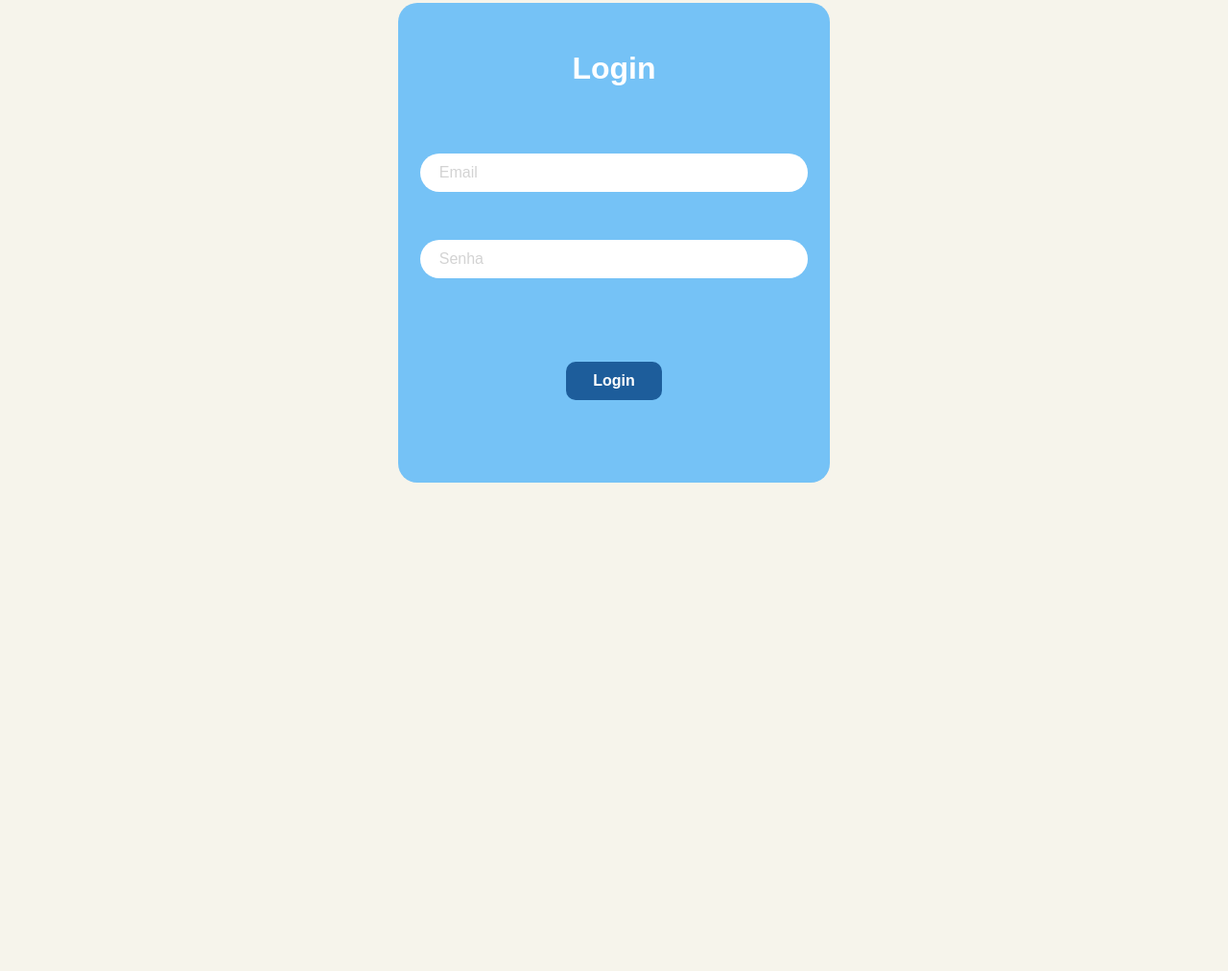
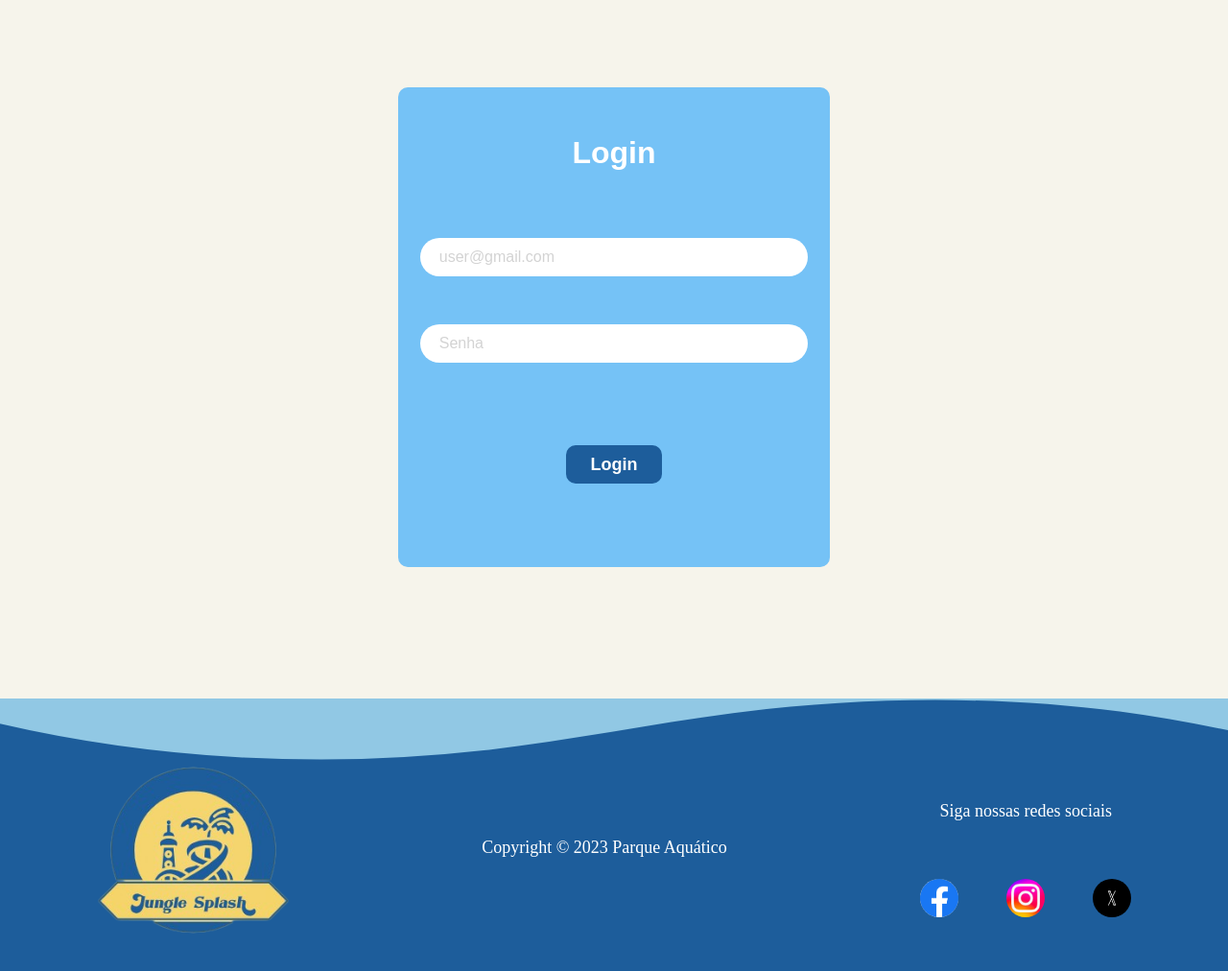
Before and after one commit to Gabriela-Ctrl/Parque_Aquatico, a plain HTML site: page login.html in a window 1280 px wide. Shown: the part 172-1184 px from the top of the page at 96% size. Before the commit the page ends 800 px from the top, so only its background shows below. Drawn offline with Linux system fonts and the light colour scheme.

Commit message:
tela de login

```diff
--- a/login.html
+++ b/login.html
@@ -36,10 +36,10 @@
 
                 <!-- Email -->
 
-                <input type="email" placeholder="Email">
+                <input type="email" placeholder="user@gmail.com" required>
 
                 <!-- Senha -->
-                <input type="password" placeholder="Senha">
+                <input type="password" placeholder="Senha" required minlength="8" maxlength="15">
 
             </section>
 
@@ -52,6 +52,40 @@
 
     <footer>
 
+
+        <div class="logo">
+        <img src="Assets/Logo.png" alt="logo">
+        </div>
+
+
+        <div>
+            <p>Copyright &copy; 2023 Parque Aquático</p>
+        </div>
+
+
+        <div class="sociais">
+
+            <p>Siga nossas redes sociais</p>
+
+            <div class="redes">
+
+                <a href="https://www.facebook.com/facebook/?locale=pt_BR"><img src="Assets/Background/facebook.png" alt=""></a>
+
+                <a href="https://www.Instagram.com/"><img src="Assets/Background/instagram.jpg" alt=""></a>
+
+                <a href="https://www.Twitter.com/"><img src="Assets/Background/twitter.png" alt=""></a>
+
+            </div>
+
+        </div>
+
+
+        <div class="custom-shape-divider-top-1688056474">
+            <svg data-name="Layer 1" xmlns="http://www.w3.org/2000/svg" viewBox="0 0 1200 120" preserveAspectRatio="none">
+                <path d="M321.39,56.44c58-10.79,114.16-30.13,172-41.86,82.39-16.72,168.19-17.73,250.45-.39C823.78,31,906.67,72,985.66,92.83c70.05,18.48,146.53,26.09,214.34,3V0H0V27.35A600.21,600.21,0,0,0,321.39,56.44Z" class="shape-fill"></path>
+            </svg>
+        </div>
+
     </footer>
 </body>
 
--- a/style_login.css
+++ b/style_login.css
@@ -17,7 +17,7 @@ header{
     align-items: center;
     height: 100px;
     gap:30px;
-    background-color: #1D5D9B;
+    background-color: #75C2F6;
     padding-left: 50px;
 
 }
@@ -38,7 +38,7 @@ main{
     display: flex;
     justify-content: center;
     align-items: center;
-    height: 100%;
+    height: 100vh;
 }
 
 /* FORMULÁRIO DE LOGIN */
@@ -46,12 +46,14 @@ main{
 /* Formulário */
 #cont_login{
     margin-top: 75px;
+    margin-bottom: 50px;
     background-color: #75C2F6;
     height: 500px;
     width: 450px;
     display: flex;
     flex-direction: column;
-    border-radius: 20px;
+    border-radius: 10px;
+
 }
 
 /* Título */
@@ -85,6 +87,14 @@ main{
     font-size: 16px;
 }
 
+.input input:focus{
+    outline: none;
+}
+
+.input input:valid{
+    border-color: #1D5D9B;
+}
+
 .input input::-webkit-input-placeholder{
     padding-left: 5px;
     font-size: 16px;
@@ -104,9 +114,141 @@ main{
     color: #fff;
     font-family: Ultra,sans-serif;
     font-weight: bold;
+    transition: 0.5s;
+
+}
+
+.Login:hover{
+    filter: grayscale(0.6);
 }
 
 .Login a{
     text-decoration: none;
     color: #fff;
 }
+
+/* FOOTER */
+footer {
+    position: absolute;
+    left: 0;
+    width: 100%;
+    height: 40%;
+    background-color: #1D5D9B;
+
+    /* background-color: #4682A9; */
+    color: white;
+    text-align: center;
+    display: flex;
+    align-items: center;
+    justify-content: space-around;
+
+
+}
+
+/* Item da lista */
+li {
+    list-style: none;
+    padding: 20px;
+}
+
+/* Imagem do footer */
+footer img {
+    width: 200px;
+    height: auto;
+    /* padding-bottom: 120px; */
+}
+
+/* Parágrafo do Footer */
+footer p {
+    font-size: 18px;
+    margin-bottom: 10px;
+}
+
+/* Container dos Links */
+.sociais{
+    display: flex;
+    flex-direction: column;
+    margin-top: 20px;
+    gap: 50px;
+}
+
+/* Container das redes sociais */
+.redes{
+    display: flex;
+    justify-content: center;
+    flex-direction: row;
+    align-items: center;
+    gap: 50px;
+}
+
+/* Imagens das redes sociais */
+.redes img{
+    height: 40px;
+    width: 40px;
+    border-radius: 100px;
+
+}
+
+/* Links */
+a {
+    text-decoration: none;
+    color: white;
+    font-size: 18px;
+}
+a:hover {
+    cursor: pointer;
+
+}
+
+
+.custom-shape-divider-top-1688056474 {
+    position: absolute;
+    top: 0;
+    left: 0;
+    width: 100%;
+    overflow: hidden;
+    line-height: 0;
+}
+
+.custom-shape-divider-top-1688056474 svg {
+    position: relative;
+    display: block;
+    width: calc(147% + 1.3px);
+    height: 115px;
+}
+
+.custom-shape-divider-top-1688056474 .shape-fill {
+    fill: #91C8E4;
+}
+
+/* ______________________ */
+/* Responsividade */
+
+@media only screen and (max-width: 798px) {
+
+    footer {
+        flex-direction: column;
+        height: auto;
+    }
+    li {
+        padding: 25px;
+    }
+    ul{
+        display: flex;
+        padding-left: 0;
+
+}
+footer img {
+   padding-left: 20px;
+
+}
+.sociais {
+    margin-top: 30px;
+}
+
+.contato {
+    display: flex;
+    justify-content: center;
+}
+
+}
```
Also changed, not shown: Assets/Background/facebook.png (added), Assets/Background/instagram.jpg (added), Assets/Background/praia.jpg (added), Assets/Background/praia_2.webp (added), Assets/Background/resort_lindino.webp (added), Assets/Background/twitter.png (added).
